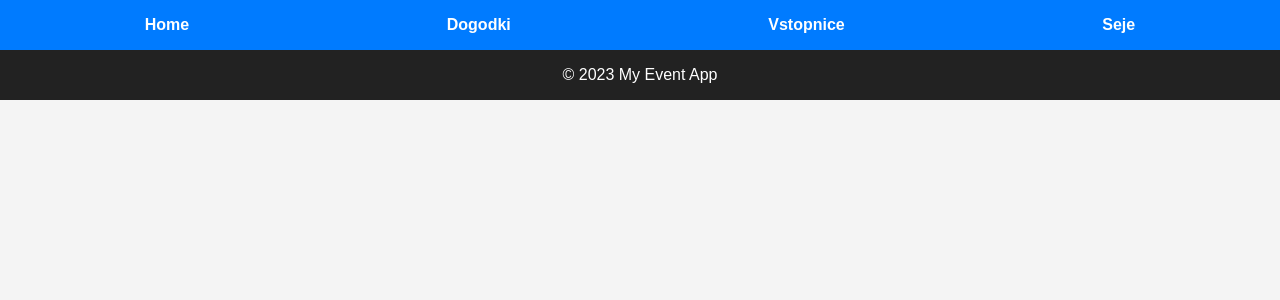
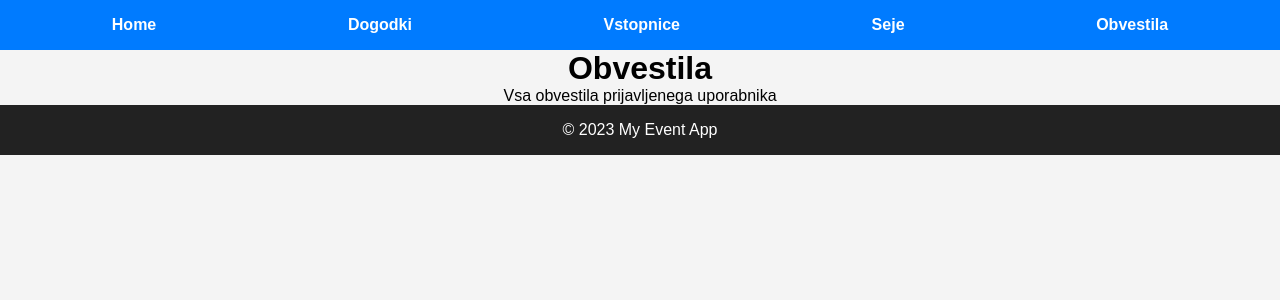
Before and after one commit to Cesi21/SUA_project, a React (Create React App) app: page /obvestila in a window 1280 px wide. Shown: the top 300 px of the page. Built offline with nearby package versions, Linux system fonts and the light colour scheme.

Commit message:
Popravki

```diff
--- a/src/App.js
+++ b/src/App.js
@@ -10,7 +10,7 @@ import Footer from './components/Footer';
 import RegisterPage from './pages/RegisterPage'; // Import the new component
 import TicketPage from './pages/TicketPage';
 import PaymentPage from './pages/PaymentPage';
-
+import NotificationPage from './pages/NotificationPage';
 
 function App() {
   return (
@@ -23,6 +23,7 @@ function App() {
         <Route path="/register" element={<RegisterPage />} />
         <Route path="/tickets" element={<TicketPage />} />
         <Route path="/seje" element={<SejePage/>} />
+        <Route path="/obvestila" element={<NotificationPage/>} />
         <Route path="/placilo/:ticketID" element={<PaymentPage/>} />
         {/* Dodajte dodatne poti tukaj */}
       </Routes>
--- a/src/components/Navbar.js
+++ b/src/components/Navbar.js
@@ -8,6 +8,7 @@ function Navbar() {
       <Link to="/events">Dogodki</Link>
       <Link to="/tickets">Vstopnice</Link>
       <Link to="/seje">Seje</Link>
+      <Link to="/obvestila">Obvestila</Link>
       {/*<Link to="/events">Obvestila</Link>
       <Link to="/events">Nastavitve</Link>
       <Link to="/events">Odjava</Link>
--- /dev/null
+++ b/src/pages/NotificationPage.js
@@ -0,0 +1,16 @@
+import React from 'react';
+//import { useParams } from 'react-router-dom';
+
+function NotificationPage() {
+  //let { id } = useParams(); // Gets the event ID from the URL
+
+  return (
+    <div>
+      <h1>Obvestila</h1>
+      <p>Vsa obvestila prijavljenega uporabnika</p>
+      {/* Event details should be fetched and displayed here */}
+    </div>
+  );
+}
+
+export default NotificationPage;
--- a/src/pages/SejePage.js
+++ b/src/pages/SejePage.js
@@ -6,7 +6,7 @@ import './SejePage.css'; // Dodajte to vrstico
 function SejePage() {
     //const navigate = useNavigate();
     const [tickets, setTickets] = useState([]); // Stanje za shranjevanje podatkov o vstopnicah
-    O
+
     const userId = "322632"; // ID uporabnika, za katerega želite pridobiti vstopnice
 
     useEffect(() => {
```
